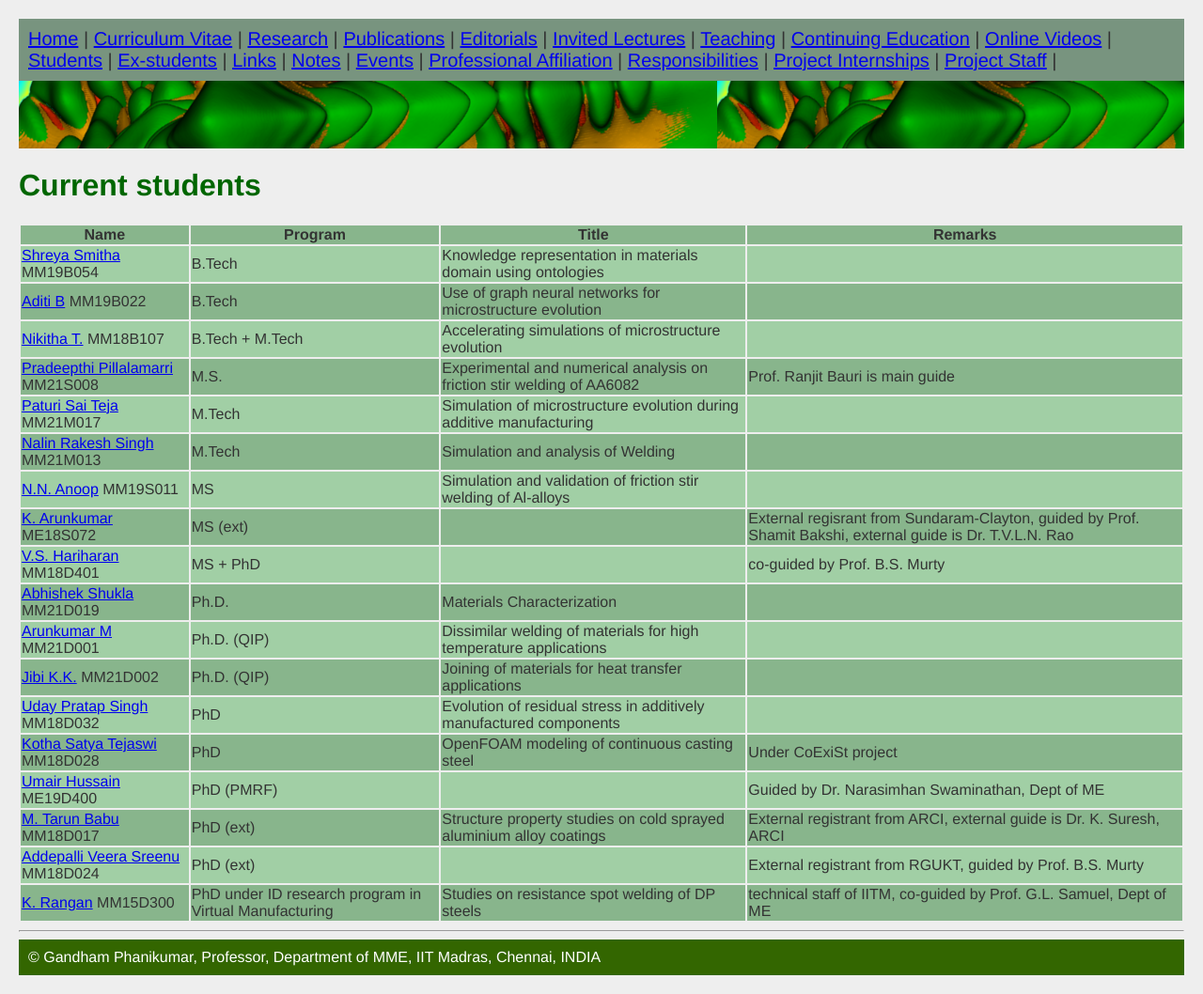
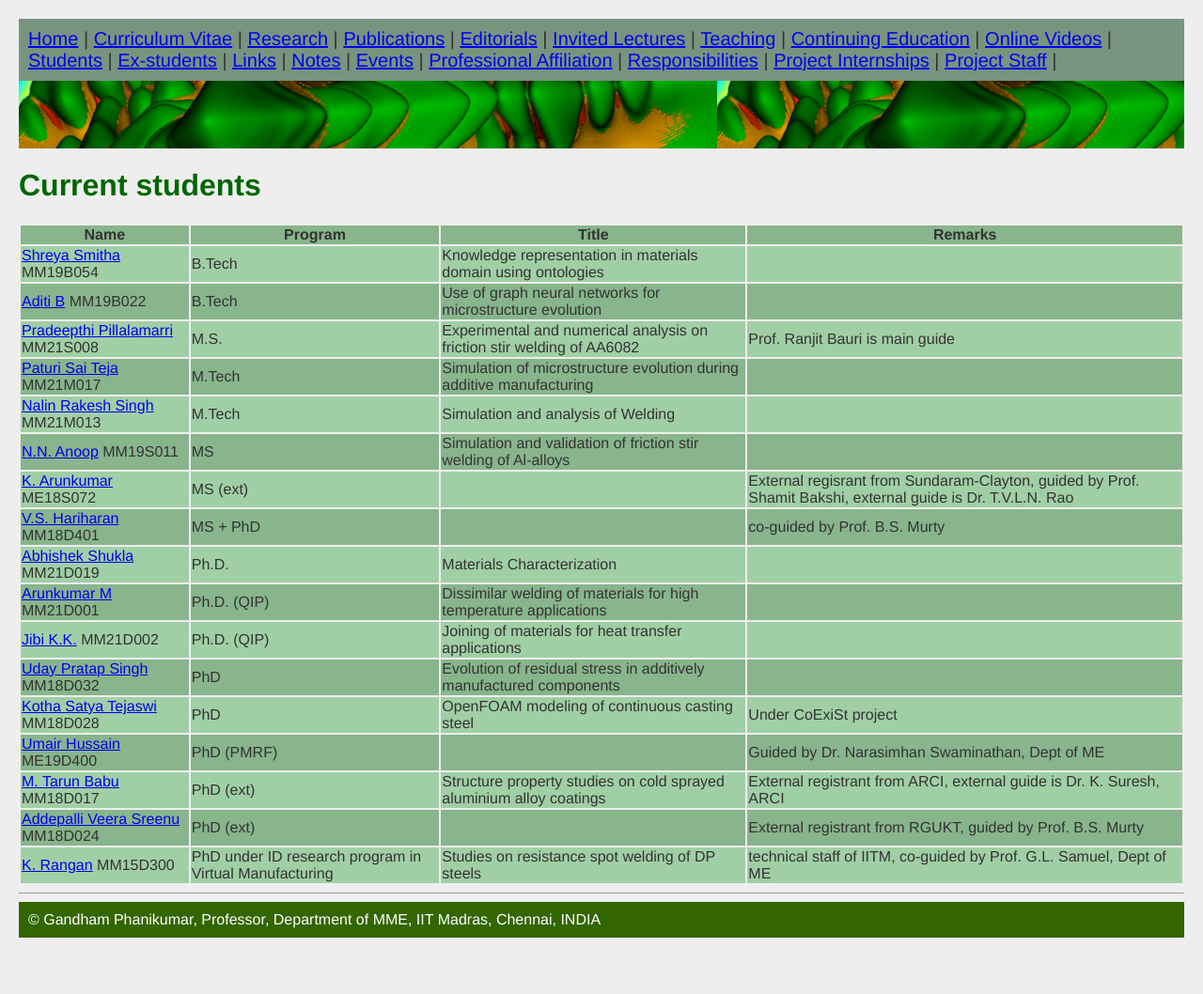
Before and after one commit to gphanikumar/gphanikumar.github.io, a Jekyll site: the page built from _pages/students.md, in a window 1280 px wide. Shown: the whole page at 94% size. Built offline with Jekyll 4.4.1, drawn with Linux system fonts in a browser that asks for light colours; after the commit the page ends 1018 px from its top, so only the background shows below that.

Commit message:
removed a student

```diff
--- a/_data/stu.yml
+++ b/_data/stu.yml
@@ -103,13 +103,6 @@
   title: Simulation and analysis of Welding
   remarks:
 #-------------------------------------------------------------
-- name: Nikitha T.
-  roll: MM18B107
-  url: "students/nikitha"
-  prog: B.Tech + M.Tech
-  title: Accelerating simulations of microstructure evolution
-  remarks:
-#-------------------------------------------------------------
 - name: Shreya Smitha
   roll: MM19B054
   url: "students/shreya"
--- a/_pages/nikitha.md
+++ /dev/null
@@ -1,10 +0,0 @@
----
-permalink: "students/nikitha.html"
-title: Nikitha T.
-layout: students
----
-# Nikitha T.
-
-Roll No: MM18B107
-
-The topic for Nikitha's B.Tech project is "Accelerating simulations of microstructure evolution"
```
